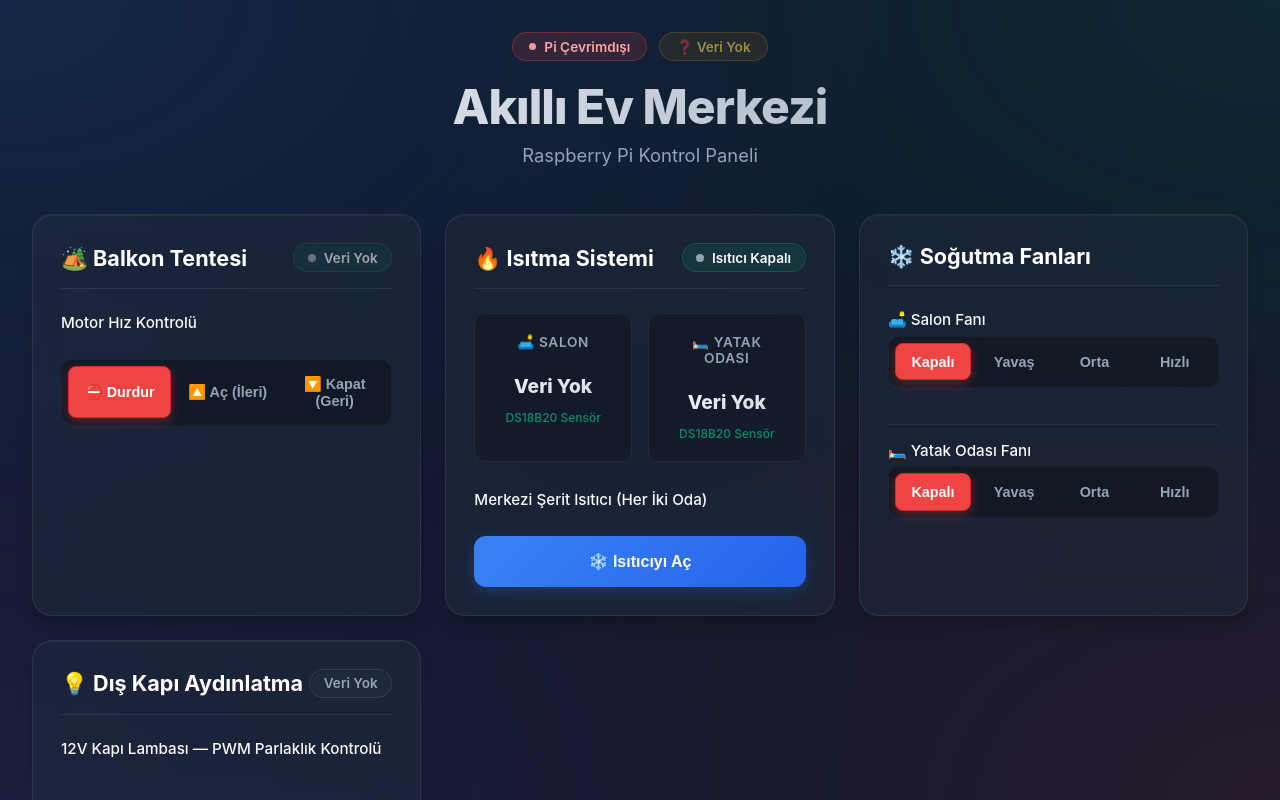
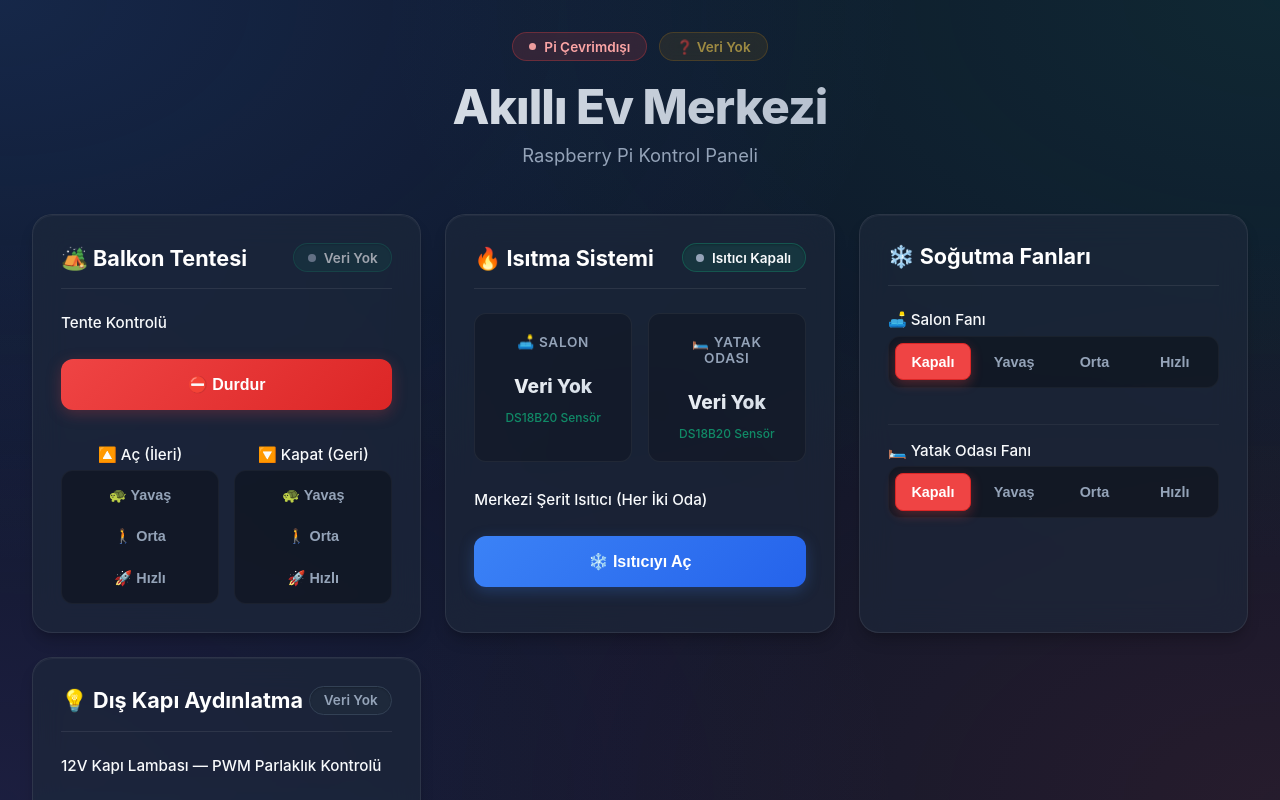
Before and after one commit to kayaalpkayaalp/webtek, a React (Vite) app: page / in a window 1280 px wide. Shown: the top 800 px of the page. Built offline with nearby package versions, Linux system fonts and the light colour scheme; no server answers.

Commit message:
feat: complete multi-speed direction control for tent

```diff
--- a/src/App.jsx
+++ b/src/App.jsx
@@ -185,23 +185,31 @@ function App() {
                 🌧️ Yağmur yağıyor, tenteyi kapatmayı unutmayın!
               </div>
             )}
-            <p className="label-text">Motor Hız Kontrolü</p>
-            <div className="button-group">
-              <button
-                className={deviceStates.tent === 'closed' ? 'active danger-active' : ''}
-                onClick={() => updateDeviceState('tent', 'closed')}>
-                ⛔ Durdur
-              </button>
-              <button
-                className={deviceStates.tent === 'forward' ? 'active primary-active' : ''}
-                onClick={() => updateDeviceState('tent', 'forward')}>
-                🔼 Aç (İleri)
-              </button>
-              <button
-                className={deviceStates.tent === 'backward' ? 'active primary-active' : ''}
-                onClick={() => updateDeviceState('tent', 'backward')}>
-                🔽 Kapat (Geri)
-              </button>
+            <p className="label-text">Tente Kontrolü</p>
+            <button
+              className={`primary-action ${deviceStates.tent === 'closed' ? 'danger-action' : ''}`}
+              style={{ width: '100%', marginBottom: '15px' }}
+              onClick={() => updateDeviceState('tent', 'closed')}>
+              ⛔ Durdur
+            </button>
+
+            <div style={{ display: 'flex', gap: '15px' }}>
+              <div style={{ flex: 1 }}>
+                <p className="label-text" style={{ textAlign: 'center' }}>🔼 Aç (İleri)</p>
+                <div className="button-group" style={{ flexDirection: 'column', gap: '5px' }}>
+                  <button className={deviceStates.tent === 'forward_slow' ? 'active primary-active' : ''} onClick={() => updateDeviceState('tent', 'forward_slow')}>🐢 Yavaş</button>
+                  <button className={deviceStates.tent === 'forward_medium' ? 'active primary-active' : ''} onClick={() => updateDeviceState('tent', 'forward_medium')}>🚶 Orta</button>
+                  <button className={deviceStates.tent === 'forward_fast' ? 'active primary-active' : ''} onClick={() => updateDeviceState('tent', 'forward_fast')}>🚀 Hızlı</button>
+                </div>
+              </div>
+              <div style={{ flex: 1 }}>
+                <p className="label-text" style={{ textAlign: 'center' }}>🔽 Kapat (Geri)</p>
+                <div className="button-group" style={{ flexDirection: 'column', gap: '5px' }}>
+                  <button className={deviceStates.tent === 'backward_slow' ? 'active danger-active' : ''} onClick={() => updateDeviceState('tent', 'backward_slow')}>🐢 Yavaş</button>
+                  <button className={deviceStates.tent === 'backward_medium' ? 'active danger-active' : ''} onClick={() => updateDeviceState('tent', 'backward_medium')}>🚶 Orta</button>
+                  <button className={deviceStates.tent === 'backward_fast' ? 'active danger-active' : ''} onClick={() => updateDeviceState('tent', 'backward_fast')}>🚀 Hızlı</button>
+                </div>
+              </div>
             </div>
           </div>
         </div>
```
Also changed, not shown: 2 other files (tests, documents, lock files or other folders).
